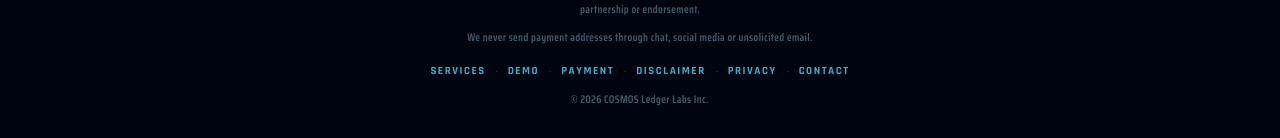
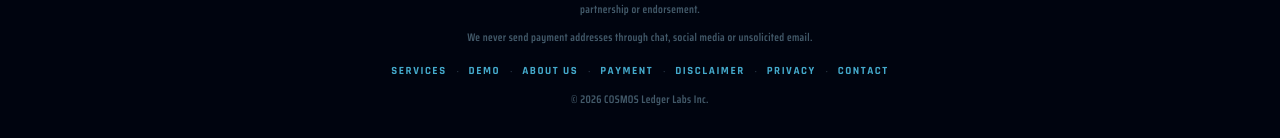
Before and after one commit to cosmosledgerlabs/cosmosledgerlabs-website, a Next.js app: page / in a window 1280 px wide. Shown: the part 4789-4927 px from the top of the page. Built offline with nearby package versions, Linux system fonts and the light colour scheme; no server answers.

Commit message:
Add 'About' link to footer component

```diff
--- a/components/Footer.js
+++ b/components/Footer.js
@@ -20,6 +20,8 @@ export default function Footer() {
         <span className={styles.sep}>·</span>
         <Link href="/flow" className={styles.footLink}>{t('footer', 'linkDemo', lang)}</Link>
         <span className={styles.sep}>·</span>
+        <Link href="/about" className={styles.footLink}>{t('footer', 'linkAbout', lang)}</Link>
+        <span className={styles.sep}>·</span>
         <Link href="/payment" className={styles.footLink}>{t('footer', 'linkPayment', lang)}</Link>
         <span className={styles.sep}>·</span>
         <Link href="/disclaimer" className={styles.footLink}>{t('footer', 'linkDisclaimer', lang)}</Link>
```
